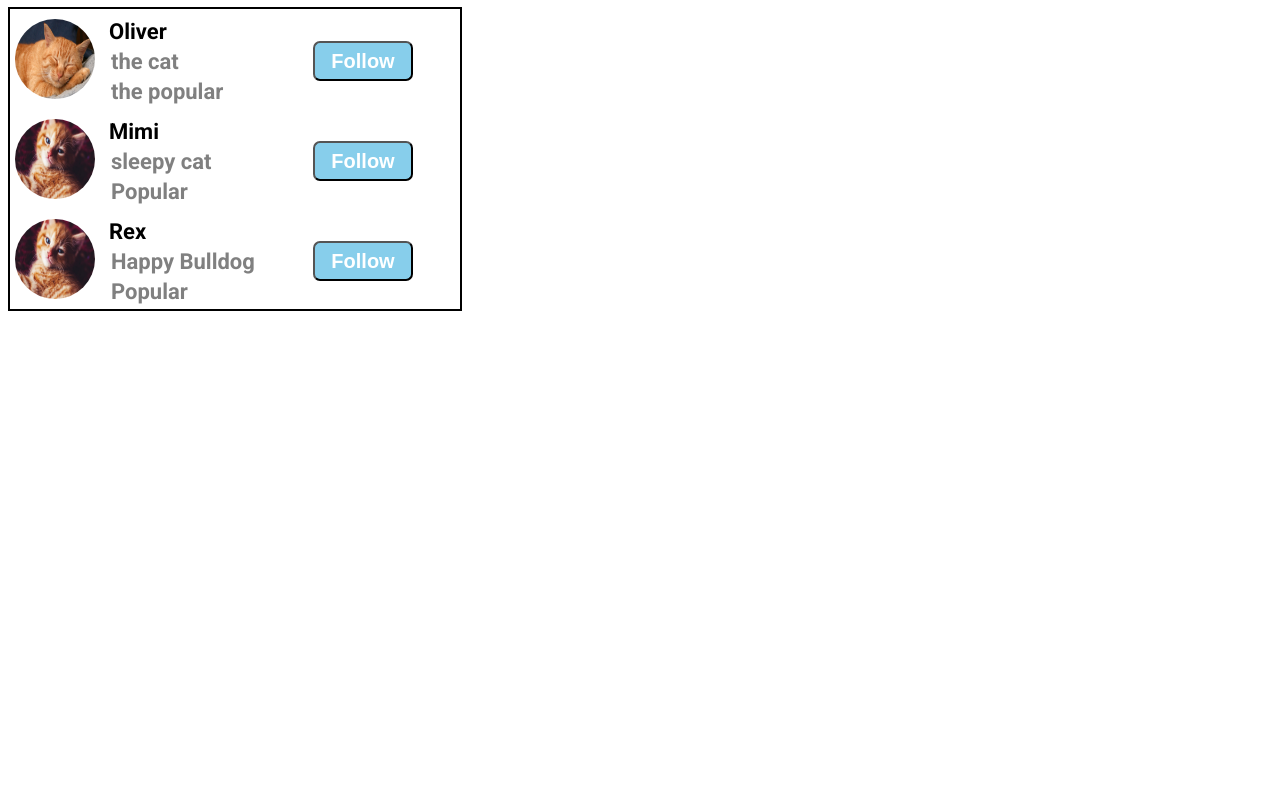
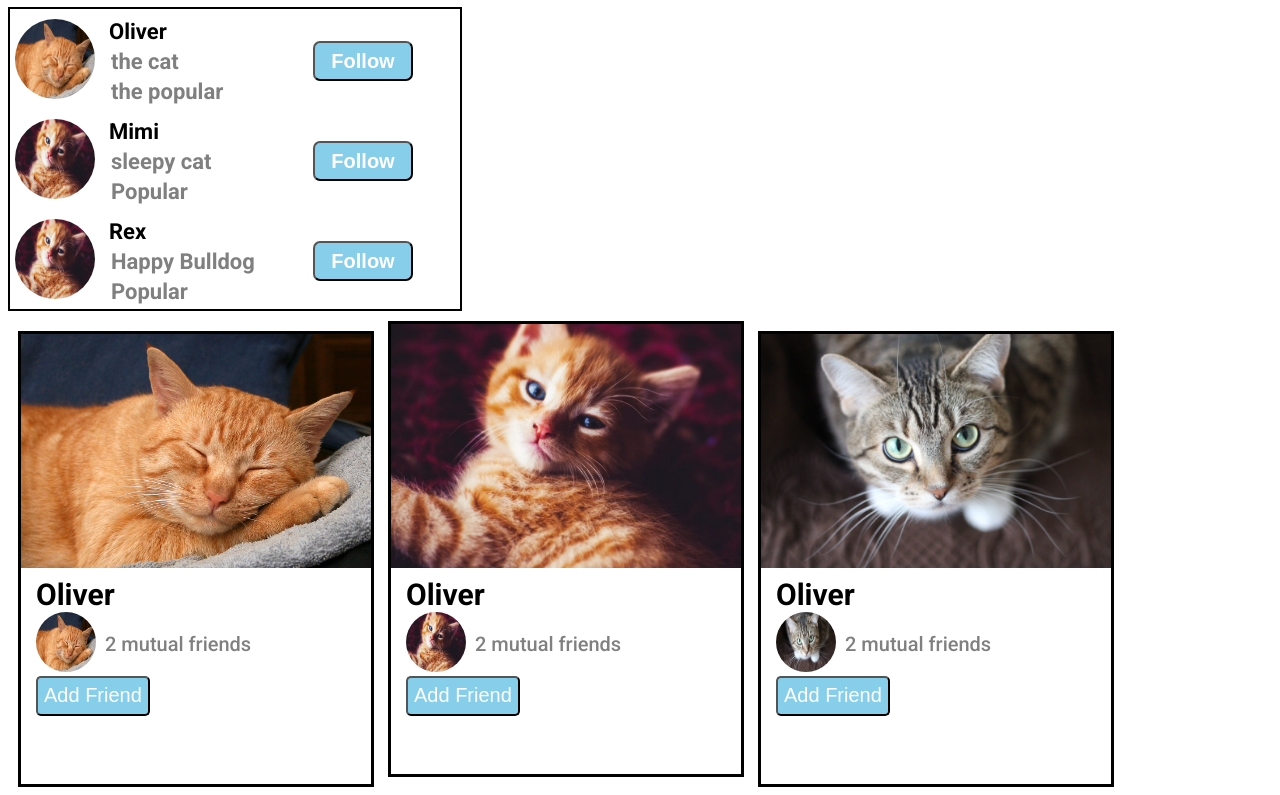
Before and after one commit to reyjrcode/basic-html-and-css, a plain HTML site: page nesteddivelement.html in a window 1280 px wide. Shown: the part 475-1270 px from the top of the page. Before the commit the page ends 800 px from the top, so only its background shows below. Drawn offline with Linux system fonts and the light colour scheme.

Commit message:
nested division with exercises updated

```diff
--- a/nesteddivelement.html
+++ b/nesteddivelement.html
@@ -241,6 +241,64 @@
         width: 450px;
         border-width: 2px;
     }
+    .exercises-4{
+        margin-top: 10px;
+        height: auto;
+    }
+    .exercises-4-first-column{
+        width: 350px;
+        height: 450px;
+        border-style: solid;
+        display: inline-block;
+        margin-left: 10px;
+    }
+    .cat-1-exercises-4{
+        width: 100%;
+    }
+    .exercises-4-second-row{
+        margin-top: 5px;
+        margin-left: 15px;
+
+    }
+    .exercises-4-second-row p{
+        font-size: 30px;
+        font-weight: 700;
+    }
+    .exercises-4-third-row{
+
+        margin-left: 15px;
+    }
+    .cat-2-exercises-4{
+        width:60px;
+        height: 60px;
+        border-radius: 50%;
+    }
+    .cat-2-sa-exercises-4{
+        display: inline-block;
+    }
+    .two-mutaul-friend-exercises-4{
+        display: inline-block;
+        vertical-align: top;
+        margin-top: 20px;
+        margin-left: 5px;
+    }
+    .two-mutaul-friend-exercises-4 p{
+        font-size: 20px;
+        font-weight: 500;
+        color: gray;
+    }
+
+    .exercises-4-add-friend-button{
+        height: 40px;
+        font-size: 20px;
+        font-weight: 500;
+        color: white;
+        background-color: skyblue;
+        border-radius: 5px;
+    }
+    .exercises-4-fourth{
+        margin-left: 15px;
+    }
     </style>
 </head>
 <body>
@@ -388,6 +446,64 @@
 
         </div>
 
+
+        <div class="exercises-4">
+            <div class="all-design-exercises-4">
+                <div class="exercises-4-first-column">
+                    <img class="cat-1-exercises-4" src="exercises/cat1.jpg">
+                    <div class="exercises-4-second-row">
+                        <p>Oliver</p>
+                    </div>
+                    <div class="exercises-4-third-row">
+                        <div class="cat-2-sa-exercises-4">
+                            <img class="cat-2-exercises-4" src="exercises/cat1.jpg">
+                        </div>
+                        <div class="two-mutaul-friend-exercises-4">
+                            <p>2 mutual friends</p>
+                        </div>
+                    </div>
+                    <div class="exercises-4-fourth">
+                        <button class="exercises-4-add-friend-button">Add Friend</button>
+                    </div>
+                </div>
+
+                 <div class="exercises-4-first-column">
+                    <img class="cat-1-exercises-4" src="exercises/cat2.jpg">
+                    <div class="exercises-4-second-row">
+                        <p>Oliver</p>
+                    </div>
+                    <div class="exercises-4-third-row">
+                        <div class="cat-2-sa-exercises-4">
+                            <img class="cat-2-exercises-4" src="exercises/cat2.jpg">
+                        </div>
+                        <div class="two-mutaul-friend-exercises-4">
+                            <p>2 mutual friends</p>
+                        </div>
+                    </div>
+                    <div class="exercises-4-fourth">
+                        <button class="exercises-4-add-friend-button">Add Friend</button>
+                    </div>
+                </div>
+                <div class="exercises-4-first-column">
+                    <img class="cat-1-exercises-4" src="exercises/cat3.jpg">
+                    <div class="exercises-4-second-row">
+                        <p>Oliver</p>
+                    </div>
+                    <div class="exercises-4-third-row">
+                        <div class="cat-2-sa-exercises-4">
+                            <img class="cat-2-exercises-4" src="exercises/cat3.jpg">
+                        </div>
+                        <div class="two-mutaul-friend-exercises-4">
+                            <p>2 mutual friends</p>
+                        </div>
+                    </div>
+                    <div class="exercises-4-fourth">
+                        <button class="exercises-4-add-friend-button">Add Friend</button>
+                    </div>
+                </div>
+            </div>
+        </div>
+
     </div>
     </body>
 </body>
```
Also changed, not shown: exercises/cat3.jpg (added).
